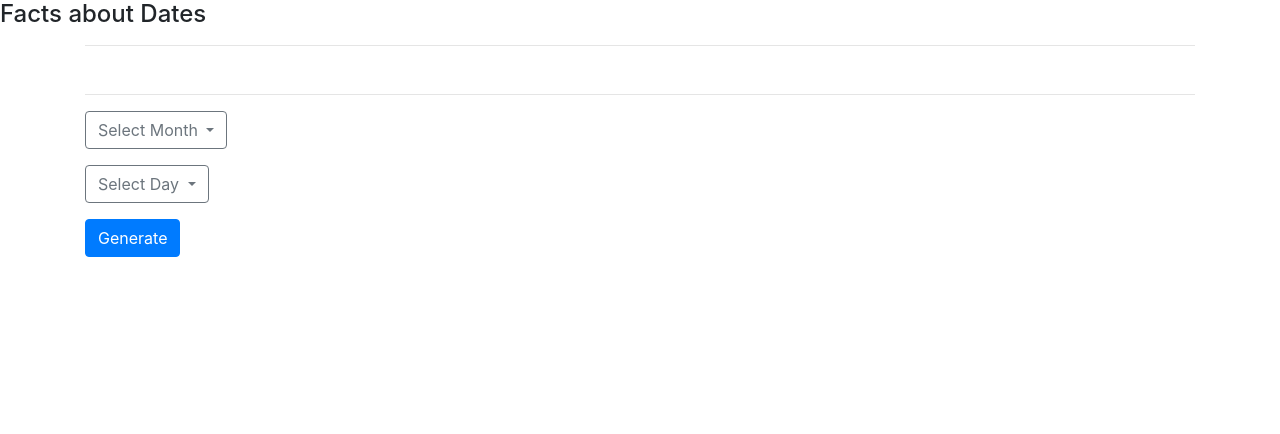
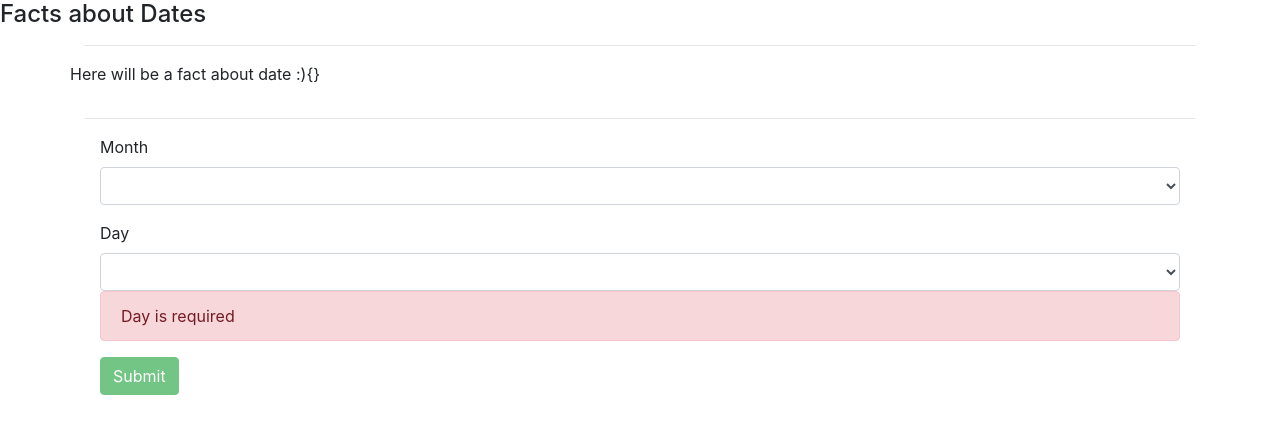
Before and after one commit to krzysztofprz/AngularTour, an Angular app in the folder math-tour/: page /DateFact in a window 1280 px wide. Shown: the top 434 px of the page. Built offline with nearby package versions, Linux system fonts and the light colour scheme.

Commit message:
Template-driven form with validation. TODO: Reactive form plus validation

```diff
--- a/math-tour/src/app/app.module.ts
+++ b/math-tour/src/app/app.module.ts
@@ -1,3 +1,4 @@
+import { DaysPipePipe } from './../content/utils/days-pipe.pipe';
 import { MathFactsComponent } from './../content/math-facts/math-facts.component';
 import { FormsModule, ReactiveFormsModule } from '@angular/forms';
 import { DateFactsComponent } from './../content/date-facts/date-facts.component';
@@ -14,6 +15,7 @@ import { AppComponent } from './app.component';
     AppComponent,
     DateFactsComponent,
     MathFactsComponent,
+    DaysPipePipe,
   ],
   imports: [
     BrowserModule,
@@ -23,12 +25,11 @@ import { AppComponent } from './app.component';
     ReactiveFormsModule,
     FormsModule,
   ],
-  providers: [],
+  providers: [DaysPipePipe],
   bootstrap: [
     AppComponent
   ]
 })
 export class AppModule {
   title = 'Math Tour';
-
 }
--- a/math-tour/src/content/date-facts/date-facts.component.html
+++ b/math-tour/src/content/date-facts/date-facts.component.html
@@ -12,58 +12,30 @@
     <p>
       {{dateFact}}
     </p>
+    <p *ngFor="let i of [].constructor(1);">
+      {{diagnostic}}
+    </p>
   </div>
 
   <hr />
 
-  <form [formGroup]="dateFactForm" (submit)="onSubmit()">
-    <!-- <div class="row">
-      <div class="col-md-4">
-        <div class="form-group">
-          <label for="monthInput">Specify Month:</label>
-          <input formControlName="month" type="text" class="form-control" id="monthInput"
-            placeholder="Specify month number">
+  <div class="container">
+    <form #dateFactForm="ngForm" (ngSubmit)="onSubmit()">
+      <div class="form-group">
+        <label for="month">Month</label>
+        <select (change)="updateDates(model.month)" class="form-control" id="month" [(ngModel)]="model.month" name="month" #name="ngModel" required>
+          <option *ngFor="let m of months" [value]="m.name">{{m.name}}</option>
+        </select>
+      </div>
+      <div class="form-group">
+        <label for="day">Day</label>
+        <select class="form-control" id="day" [(ngModel)]="model.day" name="day" #day="ngModel" required>
+          <option *ngFor="let d of days" [value]="d">{{d}}</option>
+        </select>
+        <div [hidden]="day.valid || !day.pristine" class="alert alert-danger">
+          Day is required
         </div>
       </div>
-    </div>
-    <div class="row">
-      <div class="col-md-4">
-        <div class="form-group">
-          <label for="dayInput">Specify Day:</label>
-          <input formControlName="day" type="text" class="form-control" id="dayInput" placeholder="Specify day number">
-        </div>
-      </div>
-    </div> -->
-    <div class="row">
-      <div class="col-md-4">
-        <div class="form-group">
-          <div ngbDropdown class="d-inline-block">
-            <button type="button" class="btn btn-outline-secondary" id="ddlMonth" ngbDropdownToggle>
-              {{selectedMonth}}
-            </button>
-            <div ngbDropdownMenu aria-labelledby="selectMonth">
-              <button ngValue="month.id" *ngFor="let month of months" type="button"
-                (click)="selectMonthFunc(month.name)" ngbDropdownItem>{{month.name}}</button>
-            </div>
-          </div>
-        </div>
-      </div>
-    </div>
-    <div class="row">
-      <div class="col-md-4">
-        <div class="form-group">
-          <div ngbDropdown class="d-inline-block">
-            <button type="button" class="btn btn-outline-secondary" id="ddlDay" ngbDropdownToggle>
-              {{selectedDay}}
-            </button>
-            <div ngbDropdownMenu aria-labelledby="selectDay">
-              <button ngValue="day" *ngFor="let day of days" type="button" (click)="selectDayFunc(day)"
-                ngbDropdownItem>{{day}}</button>
-            </div>
-          </div>
-        </div>
-      </div>
-    </div>
-    <button type="submit" class="btn btn-primary">Generate</button>
-  </form>
-</div>
+      <button type="submit" class="btn btn-success" [disabled]="!dateFactForm.form.valid">Submit</button>
+    </form>
+  </div>
--- a/math-tour/src/content/date-facts/date-facts.component.ts
+++ b/math-tour/src/content/date-facts/date-facts.component.ts
@@ -1,7 +1,6 @@
 import { DateFactModel } from './../../models/DateFactModel';
 import { NumbersApiService } from './../../services/numbers-api.service';
 import { Component, OnInit } from '@angular/core';
-import { FormBuilder } from '@angular/forms';
 
 @Component({
   selector: 'app-date-facts',
@@ -11,45 +10,40 @@ import { FormBuilder } from '@angular/forms';
 
 export class DateFactsComponent implements OnInit {
 
-  dateFactForm;
-  dateFact;
+  dateFact = 'Here will be a fact about date :)';
 
-  selectedMonth = 'Select Month';
-  selectedDay: string | number = 'Select Day';
+  submitted = false;
 
-  readonly days = Array.from({ length: 31 }, (v, k) => k + 1);
+  model = new DateFactModel();
+
+  days;
 
   readonly months = [{ id: 1, name: 'January' }, { id: 2, name: 'February' }, { id: 3, name: 'March' },
   { id: 4, name: 'April' }, { id: 5, name: 'May' }, { id: 6, name: 'June' },
   { id: 7, name: 'July' }, { id: 8, name: 'August' }, { id: 9, name: 'September' },
   { id: 10, name: 'October' }, { id: 11, name: 'November' }, { id: 12, name: 'December' }];
 
-  constructor(private numbersApiService: NumbersApiService,
-    private formBuilder: FormBuilder) {
-    this.dateFactForm = this.formBuilder.group({
-      month: '',
-      day: ''
-    });
+  constructor(private numbersApiService: NumbersApiService) {
   }
+
+  get diagnostic() { return JSON.stringify(this.model); }
 
   ngOnInit() {
   }
 
+  updateDates(m) {
+    if (m === 'May') {
+      this.days = Array.from({ length: 5 }, (v, k) => k + 1);
+    } else {
+      this.days = Array.from({ length: 31 }, (v, k) => k + 1);
+    }
+  }
+
   onSubmit() {
-    let dateFactModel: DateFactModel = { day: +this.selectedDay, month: this.months.find(x => x.name === this.selectedMonth).id };
-
     // using using httpClient and observable to consume api by subscribing
-    this.numbersApiService.getDateFact(dateFactModel).subscribe((data) => {
+    this.numbersApiService.getDateFact(this.model).subscribe((data) => {
       this.dateFact = data;
     });
-    this.dateFactForm.reset();
-  }
-
-  selectMonthFunc(month: string) {
-    this.selectedMonth = month;
-  }
-
-  selectDayFunc(day: number) {
-    this.selectedDay = day;
+    this.submitted = true;
   }
 }
--- a/math-tour/src/content/math-facts/math-facts.component.html
+++ b/math-tour/src/content/math-facts/math-facts.component.html
@@ -1,5 +1,6 @@
 <div>
   <h1>Math Facts!</h1>
+  <p>Using Reactive Forms</p>
 </div>
 
 <div>
@@ -18,22 +19,22 @@
 
 <div class="container">
   <div class="row">
-    <div class="form-group">
-      <form [formGroup]="mathFactForm" (submit)="onSubmit(mathFactForm.value)">
-        <div class="form-control">
-          <label for="number">Specify Number</label>
-          <input formControlName="number" id="number" />
-          <!-- <div *ngIf="number.touched && number.hasError('required')">Required</div> -->
+    <form [formGroup]="mathFactForm" (ngSubmit)="onSubmit(mathFactForm)">
+      {{mathFactForm.status}}
+      <label>
+        Number:
+        <input id="number" type="text" formControlName="number" required>
+      </label>
+      <div *ngIf="number.invalid && (number.dirty || number.touched)" class="alert alert-danger">
+        <div *ngIf="number.errors.required">
+          Number is required.
         </div>
-        <div class="form-control">
-          <label for="fragment">Specify Fragment</label>
-          <input formControlName="fragment" id="fragment" />
-          <!-- <control-messages [control]="mathFactForm.get('fragment')"></control-messages>" -->
-        </div>
-        <div class="form-control">
-          <button type="submit">Submit</button>
-        </div>
-      </form>
-    </div>
+      </div>
+      <label>
+        Fragment:
+        <input type="text" formControlName="fragment">
+      </label>
+      <button type="submit" [disabled]="!mathFactForm.valid">Submit</button>
+    </form>
   </div>
 </div>
--- /dev/null
+++ b/math-tour/src/content/math-facts/math-facts.component.less
@@ -0,0 +1,3 @@
+body {
+  background-color: grey;
+}
--- a/math-tour/src/content/math-facts/math-facts.component.ts
+++ b/math-tour/src/content/math-facts/math-facts.component.ts
@@ -1,25 +1,38 @@
 import { MathFactModel } from './../../models/MathFactModel';
-import { FormBuilder, FormsModule } from '@angular/forms';
+import { FormBuilder, FormsModule, Validators, FormGroup, FormControl } from '@angular/forms';
 import { NumbersApiService } from './../../services/numbers-api.service';
 import { Component, OnInit, NgModule } from '@angular/core';
 
 @Component({
   selector: 'app-math-facts',
   templateUrl: './math-facts.component.html',
-  styleUrls: ['./math-facts.component.css']
+  styleUrls: ['./math-facts.component.less']
 })
 
 export class MathFactsComponent implements OnInit {
 
+  mathFactForm: FormGroup;
+  numberControl: FormControl;
+  fragmentControl: FormControl;
+
   mathFact;
   mathFactModel: MathFactModel;
 
-  mathFactForm: any;
+  // regex = new RegExp('^[0-9]{1,5}');
+  regex: RegExp = /^[0-9]{1,5}/;
+
+  get number() {
+    return this.mathFactForm.get('number');
+  }
+
+  get fragment() {
+    return this.mathFactForm.get('fragment');
+  }
 
   constructor(private numbersApiService: NumbersApiService,
     private formBuilder: FormBuilder) {
     this.mathFactForm = this.formBuilder.group({
-      number: '',
+      number: ['', Validators.required],
       fragment: ''
     });
   }
@@ -29,9 +42,11 @@ export class MathFactsComponent implements OnInit {
 
   onSubmit(mathFactModel) {
     // using fetch to consume api
-    this.numbersApiService.getMathFact(mathFactModel).then(response => response.text())
-      .then(data => {
-        this.mathFact = data;
-      });
+    // this.numbersApiService.getMathFact(mathFactModel).then(response => response.text())
+    //   .then(data => {
+    //     this.mathFact = data;
+    //   });
+    console.log(mathFactModel);
+    console.log(this.mathFactForm.value);
   }
 }
--- /dev/null
+++ b/math-tour/src/content/utils/days-pipe.pipe.ts
@@ -0,0 +1,13 @@
+import { Pipe, PipeTransform } from '@angular/core';
+
+@Pipe({
+  name: 'daysPipe'
+})
+export class DaysPipePipe implements PipeTransform {
+
+  transform(value: any, args: number): any {
+    let result = [];
+    result = Array.from({ length: args }, (v, k) => k + 1);
+    return result;
+  }
+}
```
Also changed, not shown: math-tour/src/app/app-routing.module.ts (+8 -2 lines), math-tour/src/content/math-facts/math-facts.component.css (deleted), 1 other file (tests, documents, lock files or other folders).
